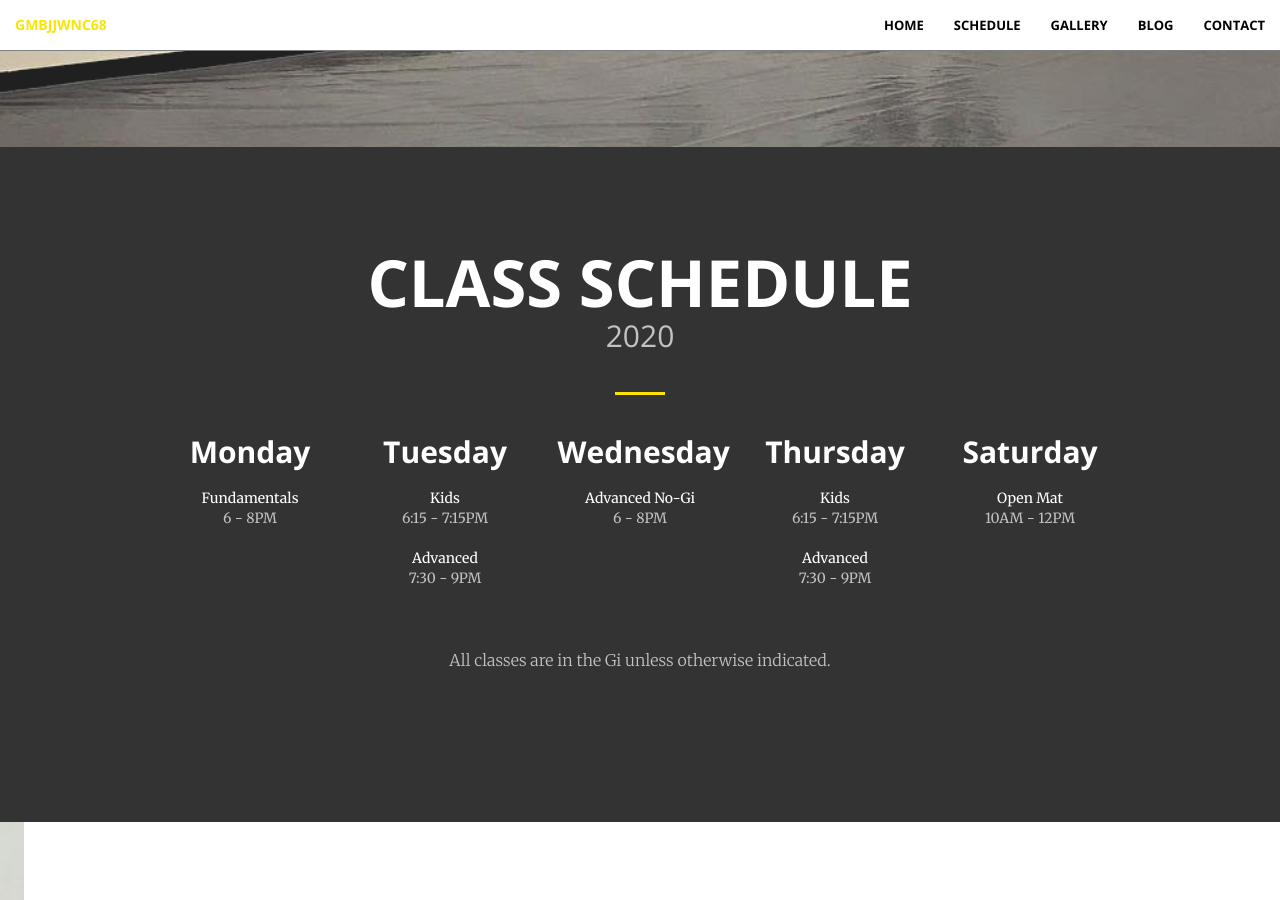
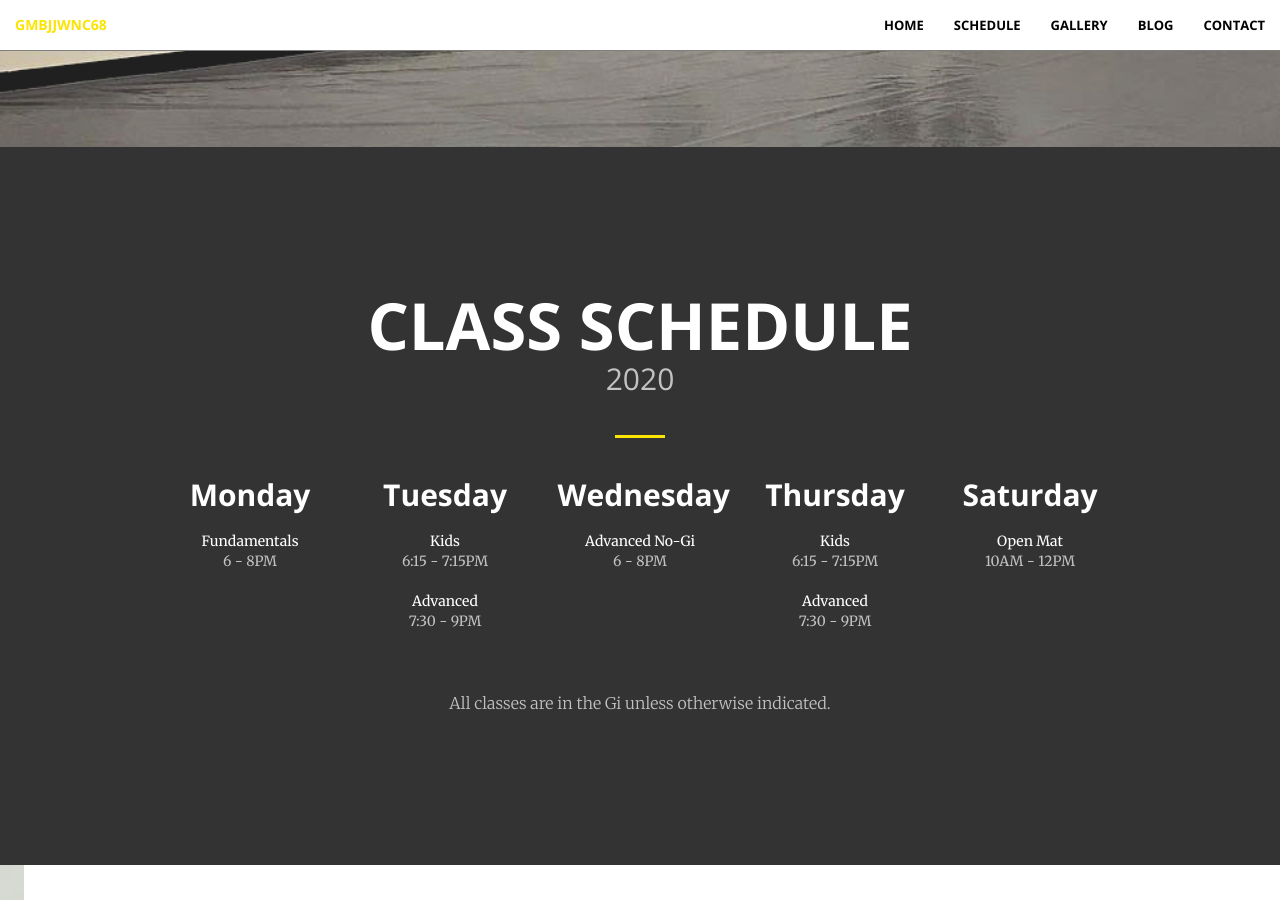
Before and after one commit to gmbjjwnc68/gmbjjwnc68.github.io, a Jekyll site: the page built from schedule.html, in a window 1280 px wide and 900 px high, scrolled down 753 px. Built offline with Jekyll 4.4.1, drawn with Linux system fonts in a browser that asks for light colours.

Commit message:
Fix sched spacing

```diff
--- a/_includes/class_schedule.html
+++ b/_includes/class_schedule.html
@@ -38,6 +38,7 @@
     <body>
         <section class="bg-dark">
             <div class="container">
+                <hr class="gray">
                 <div class="row text-center">
                     <h1>Class Schedule</h1>
                     <h2 class="text-faded">2020</h2>
```
